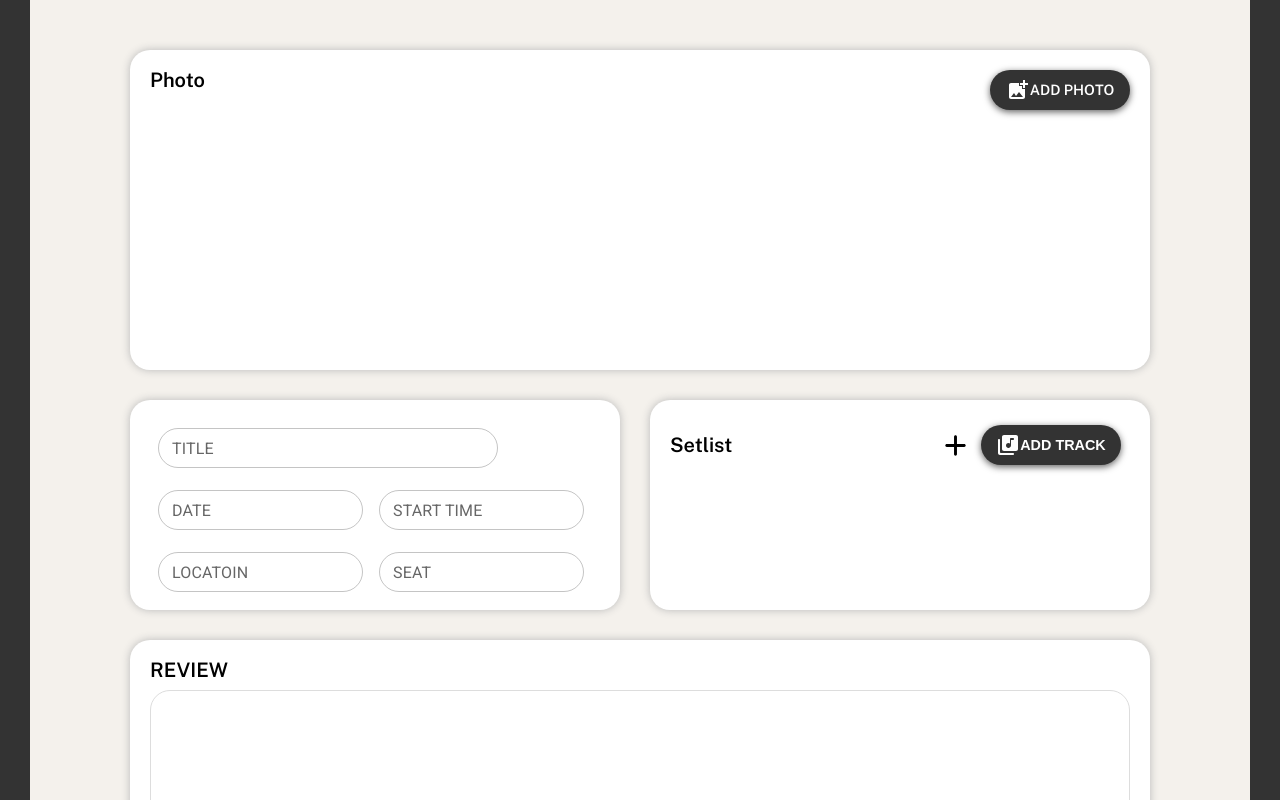
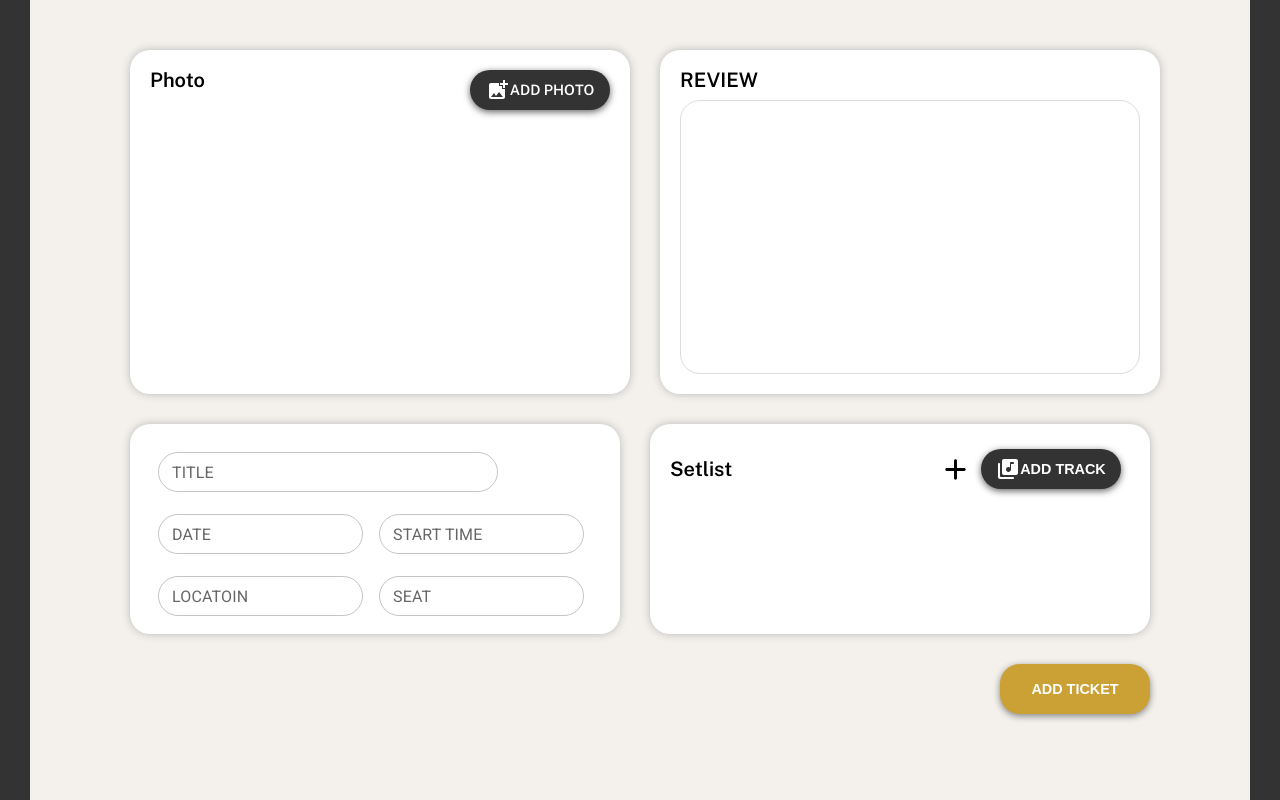
Before and after one commit to dawn0314/ticket-book, a React (Vite) app: page /create-ticket in a window 1280 px wide. Built offline with nearby package versions, Linux system fonts and the light colour scheme.

Commit message:
feat: add saving to localStorage and redirect

```diff
--- a/src/components/ticket/add-photo.tsx
+++ b/src/components/ticket/add-photo.tsx
@@ -11,6 +11,13 @@ export default function AddPhoto({ setTicketInfo }) {
   const [selectedImages, setSelectedImages] = useState([]);
   const [mainImgIndex, setMainImgIndex] = useState(0);
 
+  useEffect(() => {
+    setTicketInfo((prev) => ({
+      ...prev,
+      photo: selectedImages,
+    }));
+  }, [selectedImages, setTicketInfo]);
+
   const handlePhotoAdd = (e) => {
     const files = Array.from(e.target.files);
     const imagesArray = files.map((file) => {
@@ -18,11 +25,6 @@ export default function AddPhoto({ setTicketInfo }) {
     });
 
     setSelectedImages((prevImages) => [...prevImages, ...imagesArray]);
-
-    setTicketInfo((prev) => ({
-      ...prev,
-      photo: selectedImages,
-    }));
   };
 
   const handleMainPhoto = (index) => {
@@ -69,6 +71,8 @@ export default function AddPhoto({ setTicketInfo }) {
 
 const Wrapper = styled.div`
   ${sharedWrapper}
+  max-height: 380px;
+  min-width: 500px;
 `;
 
 const Title = styled.div`
@@ -95,19 +99,19 @@ const PreviewContainer = styled.div`
   overflow-x: scroll;
   scrollbar-width: thin;
   min-height: 30vh;
+  margin: 12px 0;
 `;
 
 const ImageContainer = styled.div`
   position: relative;
-  max-width: 240px;
-  max-height: 240px;
+
   margin: 5px;
 `;
 const ImagePreview = styled.img`
   position: relative;
-  max-width: 240px;
-  max-height: 240px;
-  object-fit: fill;
+  width: 240px;
+  height: 240px;
+  object-fit: cover;
   border-radius: 15px;
   ${(props) => props.mainImage && `border: 4px solid #F4D03F;`}
 `;
--- a/src/components/ticket/music-search/setlist.tsx
+++ b/src/components/ticket/music-search/setlist.tsx
@@ -125,6 +125,13 @@ export default function Setlist({ ticketInfo, setTicketInfo }) {
     };
   }, [alert]);
 
+  useEffect(() => {
+    setTicketInfo((prev) => ({
+      ...prev,
+      selectedTracks,
+    }));
+  }, [selectedTracks, setTicketInfo]);
+
   const toggleDrawer = (isOpen: boolean) => {
     setOpen(isOpen);
   };
--- a/src/components/ticket/review.tsx
+++ b/src/components/ticket/review.tsx
@@ -4,11 +4,13 @@ import { sharedWrapper, sharedTitle } from "./sharedStyles";
 
 const Wrapper = styled.div`
   ${sharedWrapper}
-  min-height: 35vh;
+  min-height: 40vh;
+  min-width: 500px;
 `;
 
 const Textarea = styled.textarea`
   width: 100%;
+
   height: calc(100% - 20px);
   resize: none;
   padding: 12px 20px;
--- a/src/routes/create-ticket.tsx
+++ b/src/routes/create-ticket.tsx
@@ -1,4 +1,5 @@
 import React, { useState, useEffect } from "react";
+import { useNavigate } from "react-router-dom";
 import styled from "styled-components";
 import Setlist from "../components/ticket/music-search/setlist";
 import AddPhoto from "../components/ticket/add-photo";
@@ -7,6 +8,7 @@ import Review from "../components/ticket/review";
 import { sharedButton } from "../components/ticket/sharedStyles.ts";
 
 export interface TicketInfo {
+  id: number;
   mainPhoto: number;
   photo: File[];
   title: string;
@@ -20,6 +22,7 @@ export interface TicketInfo {
 export default function CreateTicket() {
   const [tickets, setTickets] = useState([]);
   const [ticketInfo, setTicketInfo] = useState<TicketInfo>({
+    id: 0,
     mainPhoto: 0,
     photo: [],
     title: "",
@@ -29,24 +32,32 @@ export default function CreateTicket() {
     seat: "",
     review: "",
   });
+
+  const navigate = useNavigate();
+
   const saveTicket = () => {
-    const newTicket = {};
-    const updatedTickets = [...tickets, newTicket];
-    {
-      console.log(ticketInfo);
+    const confirm = window.confirm("Are you sure you want to save the ticket?");
+
+    if (confirm) {
+      const newTicket = { ...ticketInfo, id: tickets.length + 1 };
+      const updatedTickets = [...tickets, newTicket];
+
+      setTickets(updatedTickets);
+      localStorage.setItem("tickets", JSON.stringify(updatedTickets));
+      navigate("/ticket-list");
     }
-    setTickets(updatedTickets);
-    localStorage.setItem("tickets", JSON.stringify(updatedTickets));
   };
 
   return (
     <Wrapper>
-      <AddPhoto setTicketInfo={setTicketInfo} />
+      <FlexContainer>
+        <AddPhoto setTicketInfo={setTicketInfo} />
+        <Review setTicketInfo={setTicketInfo} />
+      </FlexContainer>
       <FlexContainer>
         <Details ticketInfo={ticketInfo} setTicketInfo={setTicketInfo} />
         <Setlist ticketInfo={ticketInfo} setTicketInfo={setTicketInfo} />
       </FlexContainer>
-      <Review setTicketInfo={setTicketInfo} />
       <AddButton onClick={saveTicket}>Add Ticket</AddButton>
     </Wrapper>
   );
--- a/src/routes/home.tsx
+++ b/src/routes/home.tsx
@@ -29,7 +29,7 @@ export default function Home() {
   return (
     <Wrapper>
       {viewCover && <Cover onClose={toggleCoverVisibility} />}
-      <NavLink to="/list">OPEN TICKETBOOK</NavLink>
+      <NavLink to="/ticket-list">OPEN TICKETBOOK</NavLink>
       <NavLink to="/create-ticket">ADD TICKET</NavLink>
     </Wrapper>
   );
--- /dev/null
+++ b/src/routes/ticket-list.tsx
@@ -0,0 +1,5 @@
+import React from "react";
+
+export const TicketList = () => {
+  return <div>Listlist</div>;
+};
```
